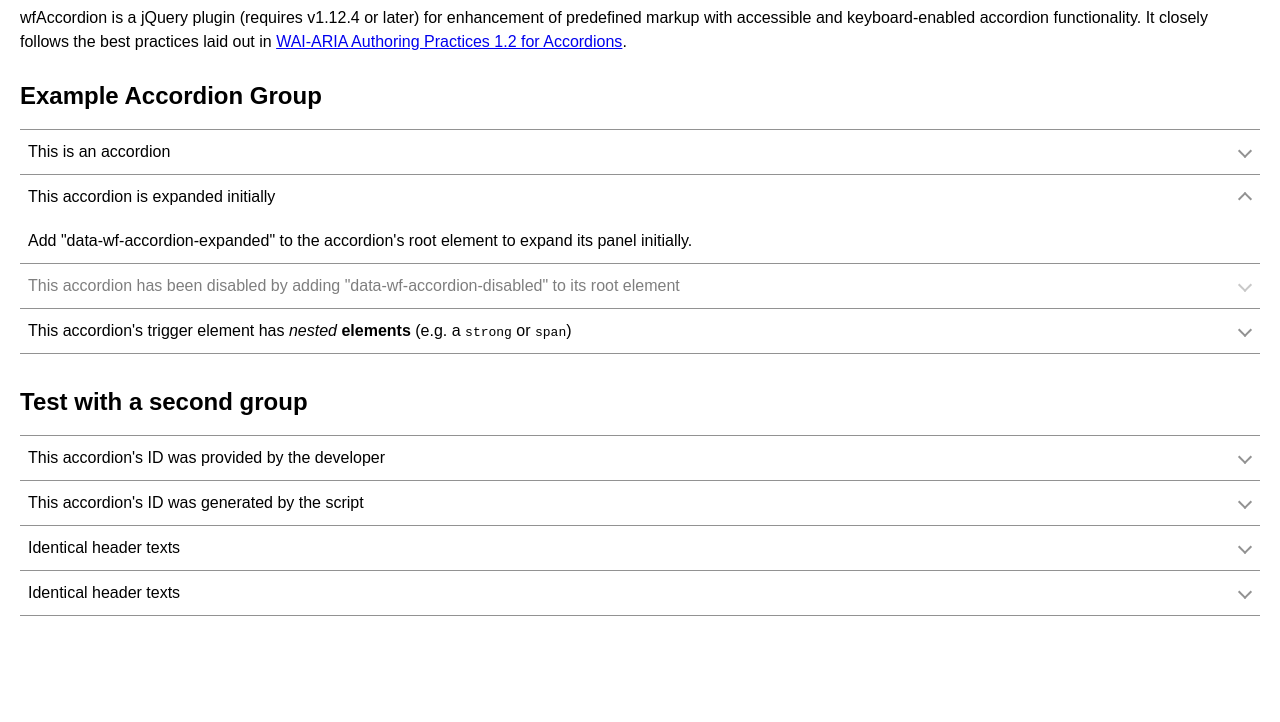
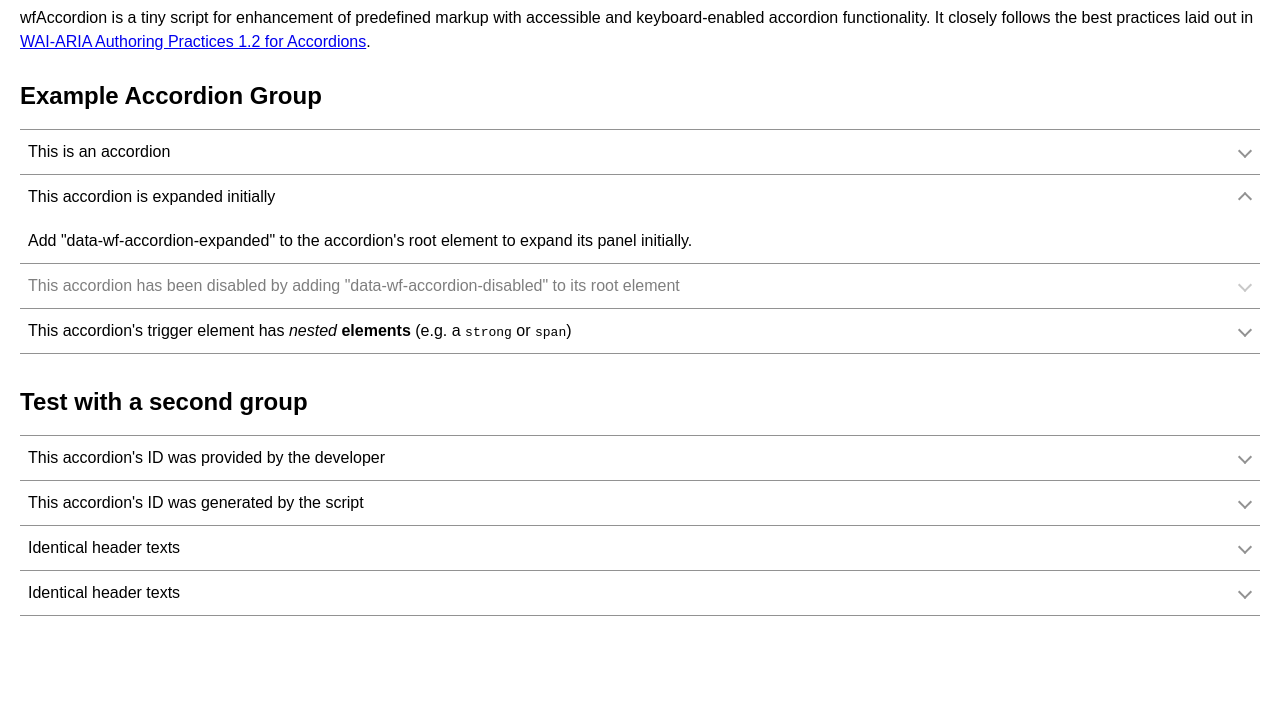
Before and after one commit to webfactory/accordion, a website: page examples/example.html in a window 1280 px wide. Shown: the part 78-800 px from the top of the page. Drawn offline with Linux system fonts and the light colour scheme.

Commit message:
Remove references to jQuery

```diff
--- a/examples/example.html
+++ b/examples/example.html
@@ -127,7 +127,7 @@
 </head>
 <body>
     <h1>Demo page for wf-accordion</h1>
-    <p>wfAccordion is a jQuery plugin (requires v1.12.4 or later) for enhancement of predefined markup with accessible and keyboard-enabled accordion functionality. It closely follows the best practices laid out in <a href="https://www.w3.org/TR/wai-aria-practices-1.2/#accordion">WAI-ARIA Authoring Practices 1.2 for Accordions</a>.</p>
+    <p>wfAccordion is a tiny script for enhancement of predefined markup with accessible and keyboard-enabled accordion functionality. It closely follows the best practices laid out in <a href="https://www.w3.org/TR/wai-aria-practices-1.2/#accordion">WAI-ARIA Authoring Practices 1.2 for Accordions</a>.</p>
     <h2>Example Accordion Group</h2>
     <div class="wf-accordion-group js-accordion-group">
         <div class="wf-accordion js-accordion">
```
